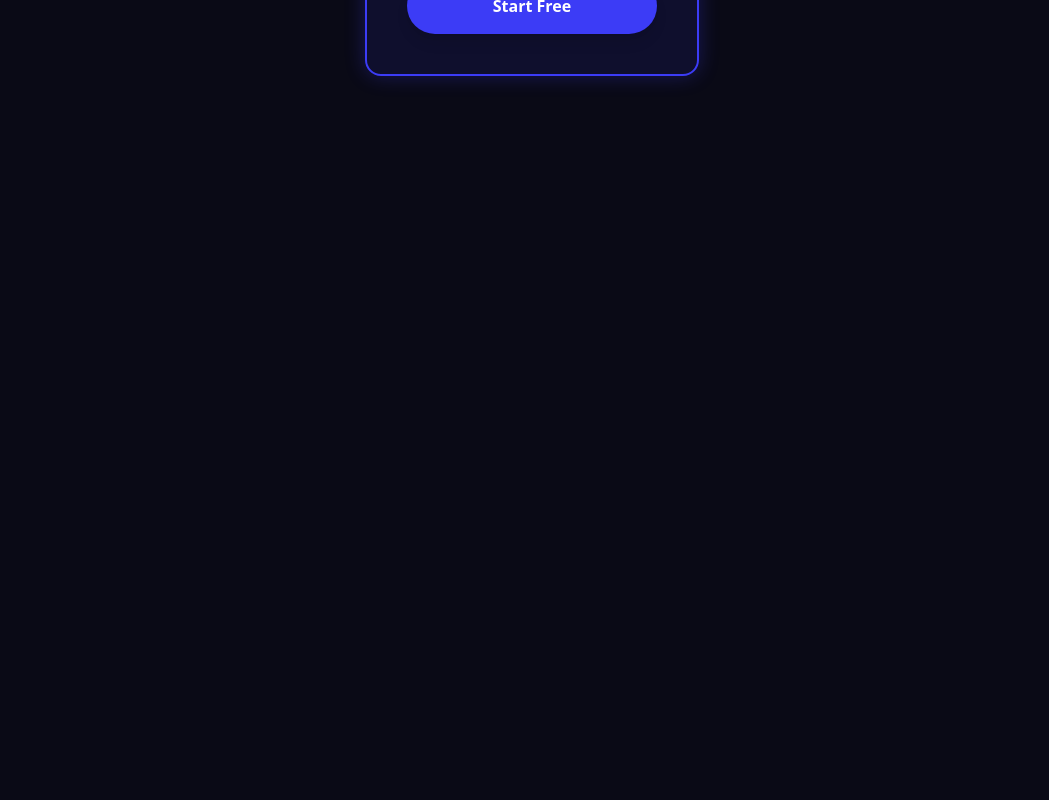
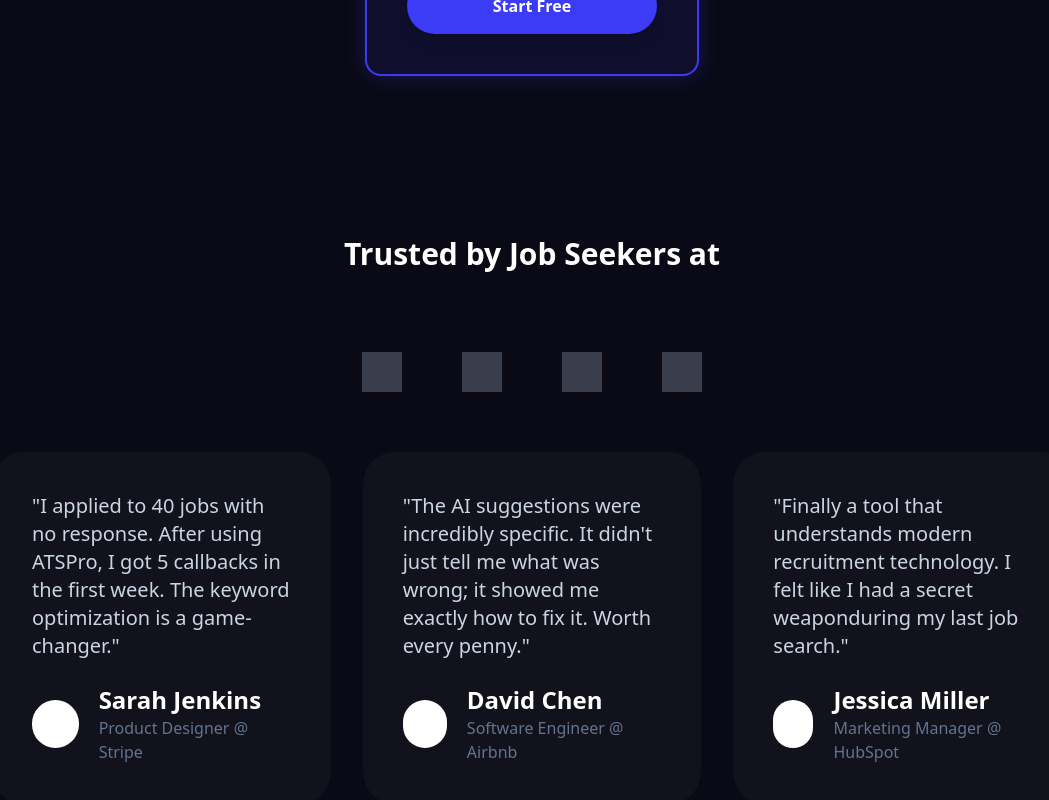
Before and after one commit to sahilsolanki3550-dev/ATSPro, a Next.js app: page / in a window 1280 px wide. Shown: the part 2628-3428 px from the top of the page, without its empty margins (108-1157 px from the left). Before the commit the page ends 2864 px from the top, so only its background shows below. Built offline with nearby package versions, Linux system fonts and the light colour scheme.

Commit message:
TestimonialSection added

```diff
--- a/app/layout.tsx
+++ b/app/layout.tsx
@@ -25,9 +25,8 @@ export default function RootLayout({
 }>) {
   return (
     <html lang="en">
-      <link
-        href="https://fonts.googleapis.com/css2?family=Material+Symbols+Outlined:wght,FILL@100..700,0..1&amp;display=swap"
-        rel="stylesheet" />
+      <link href="https://fonts.googleapis.com/css2?family=Material+Symbols+Outlined:wght,FILL@100..700,0..1&amp;display=swap" rel="stylesheet" />
+
       <body
         className={`${geistSans.variable} ${geistMono.variable} antialiased bg-[#0a0a16]`}
       >
--- /dev/null
+++ b/components/Home/TestimonialsSection.tsx
@@ -0,0 +1,64 @@
+import Image, { StaticImageData } from 'next/image'
+import React from 'react'
+
+interface TestimonialProp {
+  image?: StaticImageData
+  name: string
+  designation: string
+  desc: string
+}
+const TestimonialsSection = () => {
+
+  const TestimonialList: TestimonialProp[] = [
+    {
+      name: "Sarah Jenkins",
+      designation: "Product Designer @ Stripe",
+      desc: "I applied to 40 jobs with no response. After using ATSPro, I got 5 callbacks in the first week. The keyword optimization is a game-changer.",
+    },
+    {
+      name: "David Chen",
+      designation: "Software Engineer @ Airbnb",
+      desc: "The AI suggestions were incredibly specific. It didn't just tell me what was wrong; it showed me exactly how to fix it. Worth every penny.",
+
+    },
+    {
+      name: "Jessica Miller",
+      designation: "Marketing Manager @ HubSpot",
+      desc: "Finally a tool that understands modern recruitment technology. I felt like I had a secret weaponduring my last job search.",
+    }
+  ]
+
+  return (
+    <section className='space-y-15'>
+      <div className='space-y-20'>
+        <h1 className='text-3xl font-black text-center '>Trusted by Job Seekers at</h1>
+        <div className='flex gap-15 justify-center'>
+          <div className='h-10 w-10 bg-gray-500  opacity-50 '></div>
+          <div className='h-10 w-10 bg-gray-500  opacity-50 '></div>
+          <div className='h-10 w-10 bg-gray-500  opacity-50 '></div>
+          <div className='h-10 w-10 bg-gray-500  opacity-50 '></div>
+        </div>
+      </div>
+      <div className='grid grid-cols-3 gap-8'>
+        {TestimonialList.map((t, index) => (
+
+          <div className='p-10 bg-background boreder rounded-4xl border-border space-y-6'>
+            <p className='text-slate-300 text-xl'>"{t.desc}"</p>
+            <div className='flex gap-5 items-center'>
+              <div className='h-12 w-12 bg-white rounded-full'>
+              </div>
+              <div>
+                <h2 className='font-bold
+                 text-white text-2xl'>{t.name}</h2>
+                <p className=' text-slate-500'>{t.designation}</p>
+              </div>
+            </div>
+          </div>
+        ))}
+
+      </div>
+    </section>
+  )
+}
+
+export default TestimonialsSection
--- a/containers/HomeContainer.tsx
+++ b/containers/HomeContainer.tsx
@@ -2,6 +2,7 @@ import FeaturesSection from '@/components/Home/FeaturesSection'
 import HeroSection from '@/components/Home/HeroSection'
 import PricingSection from '@/components/Home/PricingSection'
 import StepsSection from '@/components/Home/StepsSection'
+import TestimonialsSection from '@/components/Home/TestimonialsSection'
 import React from 'react'
 
 const HomeContainer = () => {
@@ -14,6 +15,7 @@ const HomeContainer = () => {
       <div><StepsSection /></div>
       <div><FeaturesSection /></div>
       <div><PricingSection /></div>
+      <div><TestimonialsSection /></div>
     </div>
   )
 }
```
